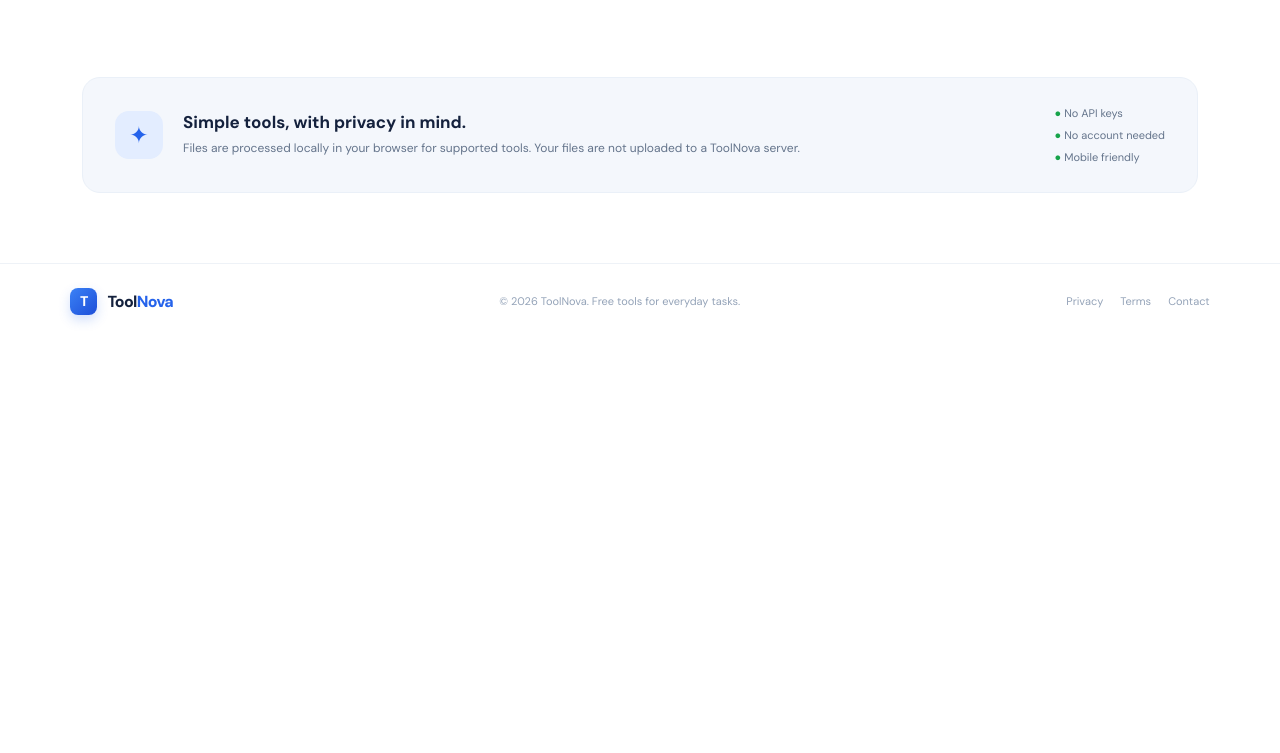
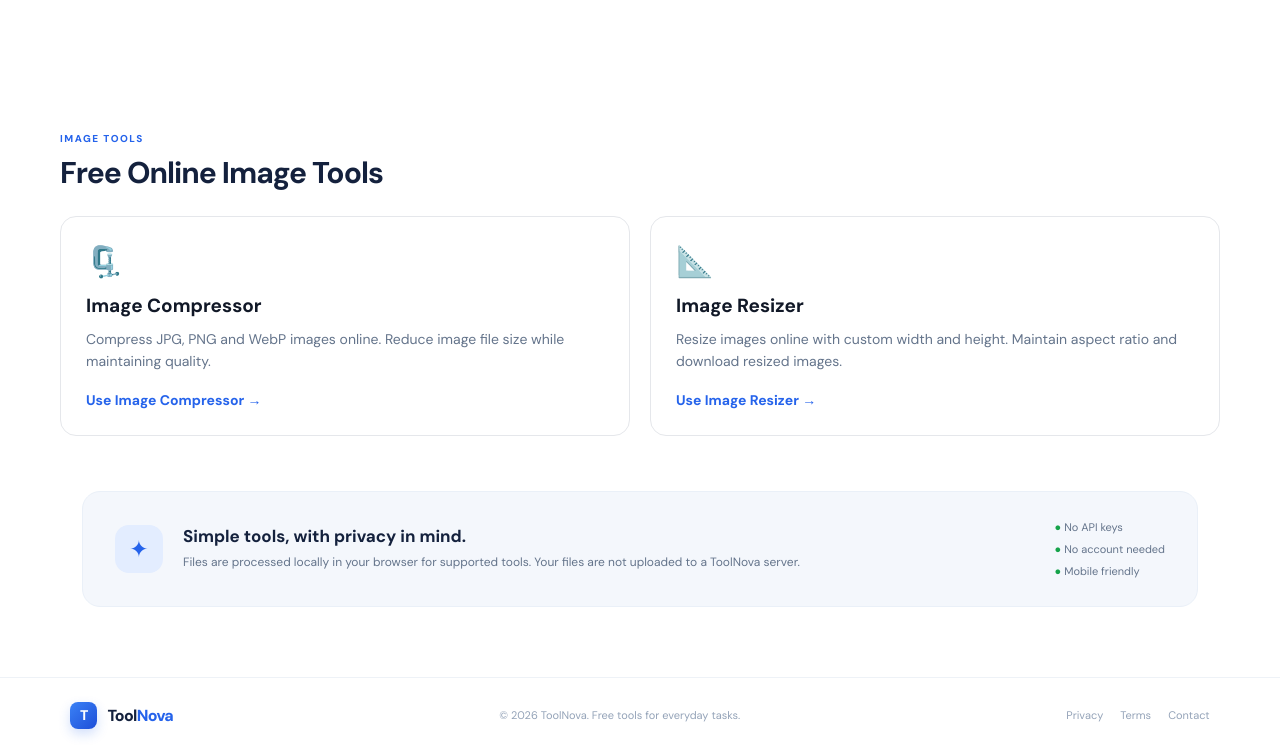
Before and after one commit to ToolNova90/toolnova, a plain HTML site: page index.html in a window 1280 px wide. Shown: the part 1538-2291 px from the top of the page. Before the commit the page ends 1877 px from the top, so only its background shows below. Drawn offline with Linux system fonts and the light colour scheme.

Commit message:
Add Image Resizer and Compressor links to homepage
Added styling and structure for standalone image tools section.

```diff
--- a/index.html
+++ b/index.html
@@ -29,6 +29,60 @@
   <link href="https://fonts.googleapis.com/css2?family=DM+Sans:wght@400;500;600;700;800&display=swap" rel="stylesheet">
   <link rel="stylesheet" href="styles.css">
 
+  <!-- Standalone image tools section styling -->
+  <style>
+    .standalone-tools {
+      padding: 55px 0;
+    }
+
+    .standalone-tools-grid {
+      display: grid;
+      grid-template-columns: repeat(auto-fit, minmax(240px, 1fr));
+      gap: 20px;
+      margin-top: 24px;
+    }
+
+    .standalone-tool-card {
+      display: block;
+      padding: 25px;
+      background: #ffffff;
+      border: 1px solid #e5e7eb;
+      border-radius: 16px;
+      text-decoration: none;
+      color: #111827;
+      transition: transform 0.2s ease, box-shadow 0.2s ease;
+    }
+
+    .standalone-tool-card:hover {
+      transform: translateY(-4px);
+      box-shadow: 0 10px 25px rgba(0, 0, 0, 0.08);
+    }
+
+    .standalone-tool-icon {
+      font-size: 30px;
+      margin-bottom: 12px;
+    }
+
+    .standalone-tool-card h3 {
+      margin: 0 0 10px;
+      font-size: 19px;
+      font-weight: 700;
+    }
+
+    .standalone-tool-card p {
+      margin: 0 0 16px;
+      color: #64748b;
+      font-size: 14px;
+      line-height: 1.6;
+    }
+
+    .standalone-tool-link {
+      color: #2563eb;
+      font-weight: 700;
+      font-size: 14px;
+    }
+  </style>
+
   <!-- Libraries run in the browser; no API keys or backend are used. -->
   <script defer src="https://cdnjs.cloudflare.com/ajax/libs/pdf-lib/1.17.1/pdf-lib.min.js"></script>
   <script defer src="https://cdnjs.cloudflare.com/ajax/libs/pdf.js/3.11.174/pdf.min.js"></script>
@@ -38,7 +92,7 @@
 <body>
   <header class="topbar">
     <a class="brand" href="#" aria-label="ToolNova home"><span class="brand-mark">T</span><span>Tool<span class="brand-blue">Nova</span></span></a>
-    <nav><a href="#tools">All tools</a><a href="#about">About</a></nav>
+    <nav><a href="#tools">All tools</a><a href="#image-tools">Image tools</a><a href="#about">About</a></nav>
     <a class="header-cta" href="#tools">Explore tools <span>↗</span></a>
   </header>
 
@@ -62,6 +116,34 @@
       </div>
       <div class="tool-grid" id="toolGrid"></div>
       <div class="empty-state hidden" id="emptyState">No tools match your search. Try another keyword.</div>
+    </section>
+
+    <!-- Standalone Image Tools -->
+    <section class="tool-section standalone-tools" id="image-tools">
+      <div class="section-heading">
+        <div>
+          <div class="eyebrow">IMAGE TOOLS</div>
+          <h2>Free Online Image Tools</h2>
+        </div>
+      </div>
+
+      <div class="standalone-tools-grid">
+
+        <a class="standalone-tool-card" href="image-compressor.html">
+          <div class="standalone-tool-icon">🗜️</div>
+          <h3>Image Compressor</h3>
+          <p>Compress JPG, PNG and WebP images online. Reduce image file size while maintaining quality.</p>
+          <span class="standalone-tool-link">Use Image Compressor →</span>
+        </a>
+
+        <a class="standalone-tool-card" href="image-resizer.html">
+          <div class="standalone-tool-icon">📐</div>
+          <h3>Image Resizer</h3>
+          <p>Resize images online with custom width and height. Maintain aspect ratio and download resized images.</p>
+          <span class="standalone-tool-link">Use Image Resizer →</span>
+        </a>
+
+      </div>
     </section>
 
     <section class="feature-band" id="about">
```
